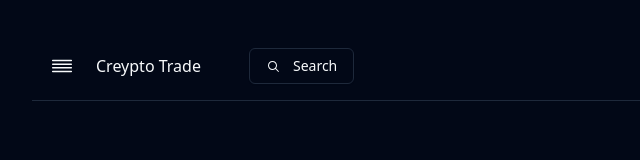
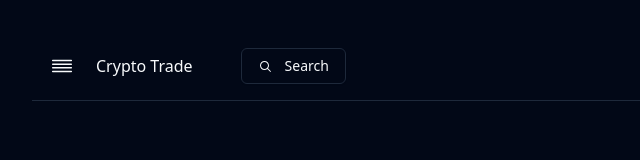
Before and after one commit to tonnymuchui/Crypto-Trading-Frontend, a React (Vite) app: page / in a window 1280 px wide. Shown: the top 160 px of the page, without its empty margins (0-640 px from the left). Built offline with nearby package versions, Linux system fonts and the light colour scheme.

Commit message:
Add NavBar page

```diff
--- a/src/page/Home/Navbar/NavBar.jsx
+++ b/src/page/Home/Navbar/NavBar.jsx
@@ -43,7 +43,7 @@ export const NavBar = () => {
             <SideBar/>
           </SheetContent>
         </Sheet>
-        <p className="text-sm lg:text-base cursor-pointer">Creypto Trade</p>
+        <p className="text-sm lg:text-base cursor-pointer">Crypto Trade</p>
         <div className="p-0 ml-9">
           <Button variant="outline" className="flex items-center gap-3">
             <MagnifyingGlassIcon/>
```
